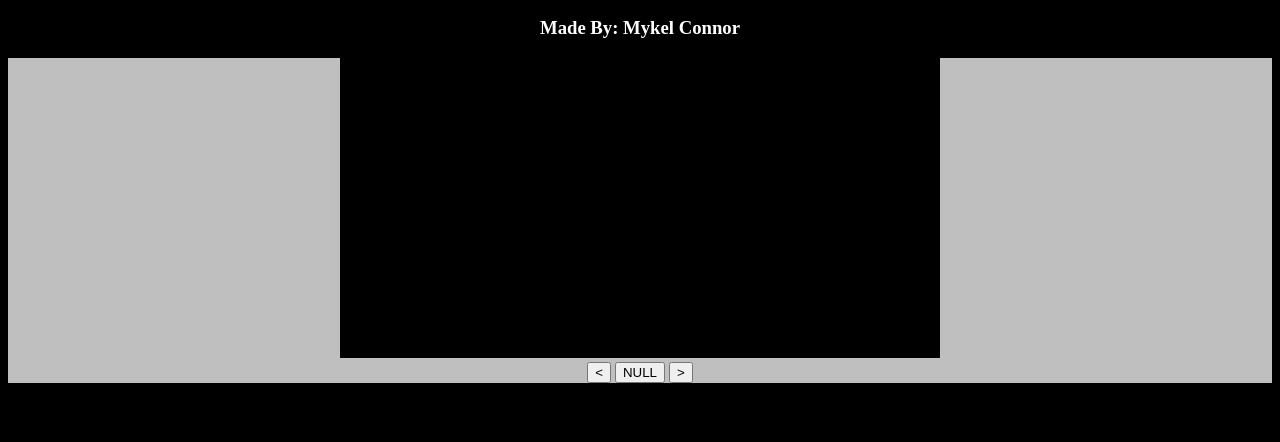
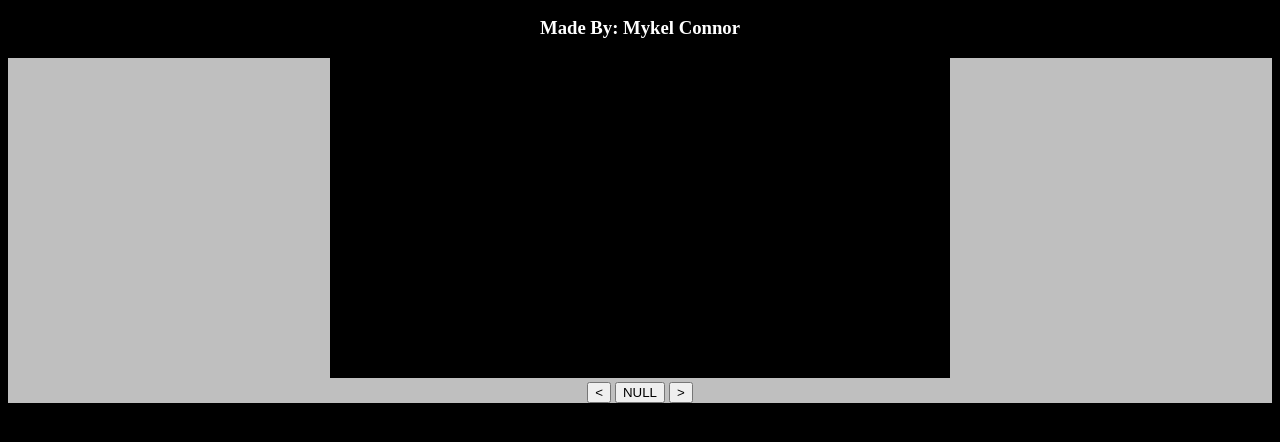
Before and after one commit to MykelConnorCMA/The-Middle-East-Slideshow, a plain HTML site: page index.html in a window 1280 px wide. Shown: the part 50-492 px from the top of the page. Drawn offline with Linux system fonts and the light colour scheme.

Commit message:
Update index.html

```diff
--- a/index.html
+++ b/index.html
@@ -11,7 +11,7 @@
       <h3>Made By: Mykel Connor</h3>
     </div>
     <div class="slide" style="background-color:#bfbfbf;color:#000000;">
-      <canvas id="slide" style="background-color:#000000;width:600px;height:300px;"></canvas>
+      <canvas id="slide" style="background-color:#000000;width:600px;height:300px;padding:10px;"></canvas>
       <br>
       <button id="next_btn"style="width=45%;height:10%;"><</button>
       <button id="reset_btn" style="width=7.5%;height=10%;">NULL</button>
```
